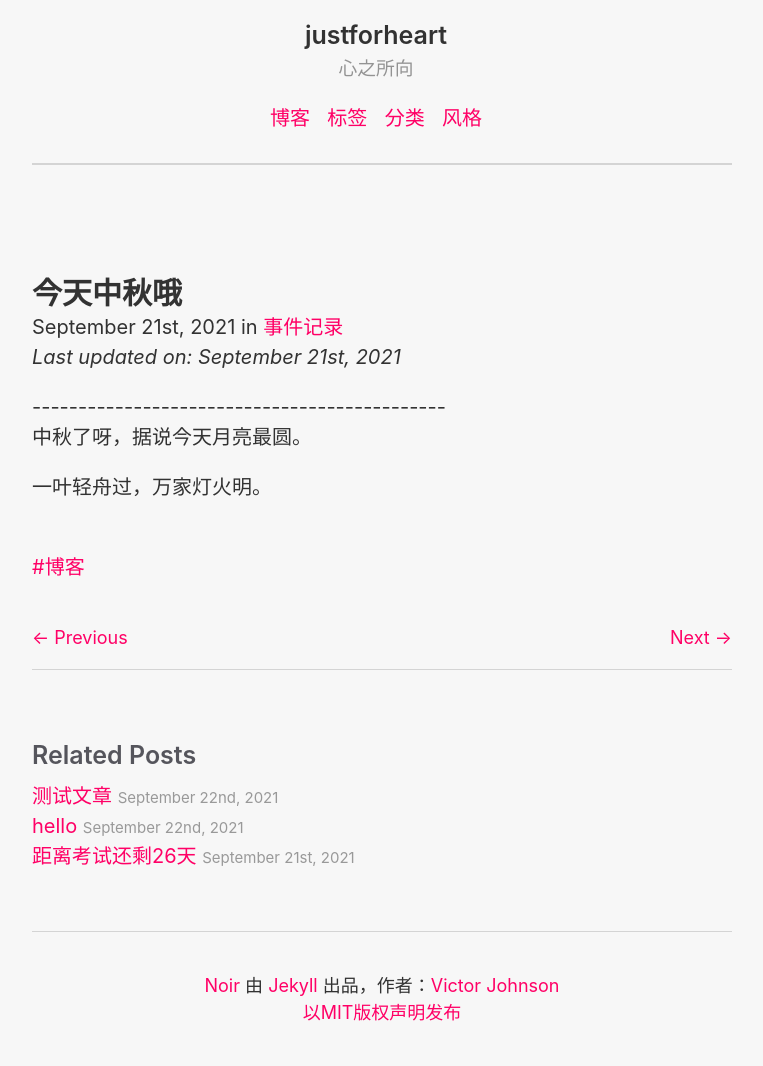
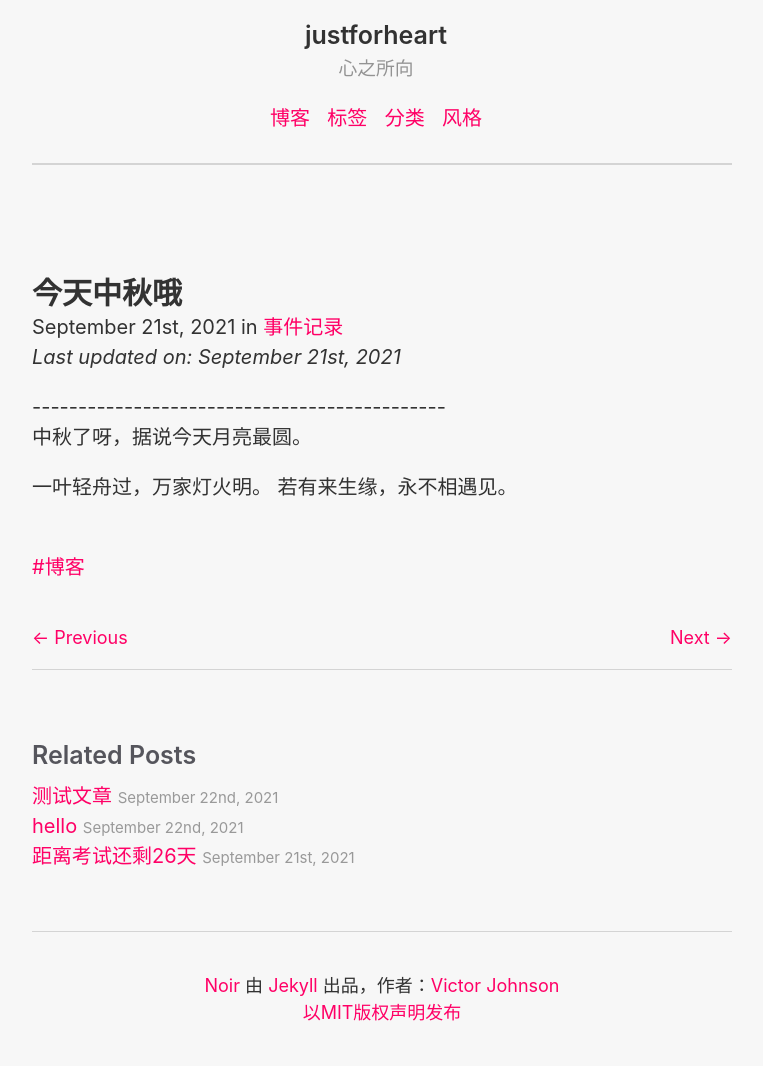
Before and after one commit to justforheart/justforheart.github.io, a Jekyll site: the page built from _posts/2021-09-21-今天中秋哦.md, in a window 1280 px wide. Shown: the whole page, without its empty margins (258-1021 px from the left). Built offline with Jekyll 4.4.1, drawn with Linux system fonts in a browser that asks for light colours; some of the changed lines change nothing that is shown.

Commit message:
update from Jekyller

```diff
--- a/_posts/2021-09-21-今天中秋哦.md
+++ b/_posts/2021-09-21-今天中秋哦.md
@@ -1,11 +1,20 @@
 ---
 layout: post
-title: "今天中秋哦"
-date: 2021-09-21 14:00:00
-categories: [事件记录]
-tags: [博客]
-last_modified_at: 2021-09-21
+title: 今天中秋哦
+date: '2021-09-21'
+categories:
+  - 事件记录
+tags:
+  - 博客
+last_modified_at: 2021-09-21T00:00:00.000Z
+sha: c59f58ac115321255c2abd2e9231d90e27db65cd
+slug: 今天中秋哦
+info:
+comment:
+published: true
+
 ---
+
 
 中秋了呀，据说今天月亮最圆。
 
@@ -25,3 +34,4 @@ last_modified_at: 2021-09-21
 </div>
 
 一叶轻舟过，万家灯火明。
+若有来生缘，永不相遇见。
```
